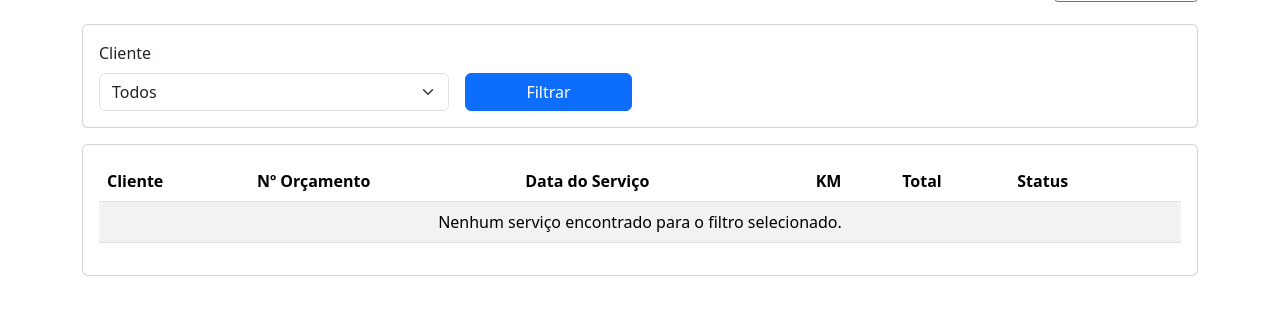
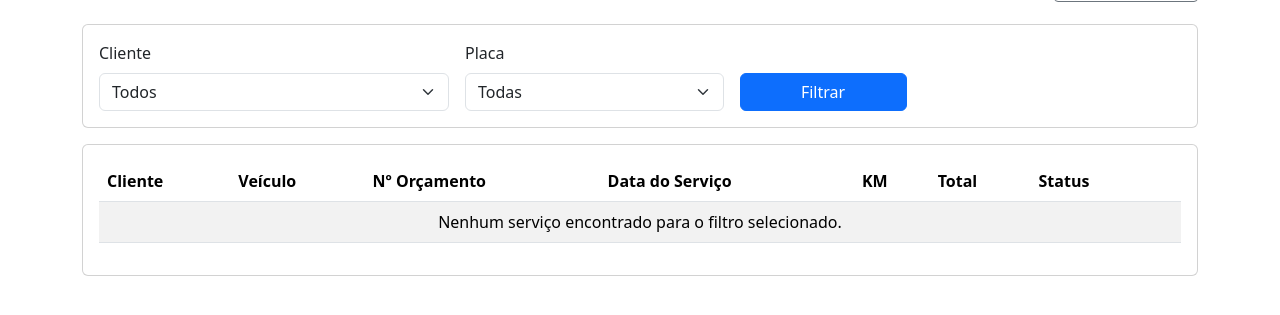
Before and after one commit to Franciney2519/Projeto_oficina, a Flask app: template templates/historico_servicos.html in a window 1280 px wide. Shown: the part 104-419 px from the top of the page. Run offline with Flask 3, Linux system fonts and the light colour scheme; the template is opened without the code that fills it, so the values that code supplies are empty; the visitor is signed in with stand-in values (Sample User, id 1); parts of the project's set-up code (start-up, migrations or seed data) failed here and were passed over; some libraries are stand-ins or nearby versions.

Commit message:
feat(historico): exibir veículo/placa e filtrar por placa
- Coluna Veículo (marca modelo + placa) adicionada à tabela
- Filtro de placa no formulário de busca
- Veículo exibido no modal de detalhes do orçamento
- Rota busca dados do veículo via id_veiculo do orçamento

Co-Authored-By: Claude Sonnet 4.6 <noreply@anthropic.com>

```diff
--- a/app.py
+++ b/app.py
@@ -1202,8 +1202,9 @@ def toggle_funcionario(employee_id: int):
 
 @app.route("/historico-servicos")
 def historico_servicos():
-    """Tela consolidada de serviços com filtro por cliente."""
+    """Tela consolidada de serviços com filtro por cliente e placa."""
     selected_client_id = request.args.get("cliente")
+    selected_placa = request.args.get("placa", "").strip().upper()
     try:
         selected_client_id = int(selected_client_id) if selected_client_id else None
     except ValueError:
@@ -1212,31 +1213,55 @@ def historico_servicos():
 
     services_df = dal.get_all_services()
     clients_df = dal.get_all_clients()[["id_cliente", "nome"]]
-    budgets_df = dal.get_all_budgets()[["id_orcamento", "status", "carro_km"]]
+    budgets_df = dal.get_all_budgets()[["id_orcamento", "status", "carro_km", "id_veiculo"]]
+
+    # Busca dados do veículo (placa, marca, modelo) via id_veiculo do orçamento
+    vehicles_df = pd.DataFrame(dal.get_all_vehicles())
+    if not vehicles_df.empty:
+        vehicles_df = vehicles_df[["id_veiculo", "marca", "modelo", "placa"]].fillna("")
+        budgets_df = budgets_df.merge(vehicles_df, on="id_veiculo", how="left")
+    else:
+        budgets_df["marca"] = ""
+        budgets_df["modelo"] = ""
+        budgets_df["placa"] = ""
 
     services_df = services_df.merge(clients_df, on="id_cliente", how="left")
     services_df = services_df.merge(budgets_df, on="id_orcamento", how="left")
     services_df["data_execucao"] = pd.to_datetime(
         services_df["data_execucao"], errors="coerce"
     )
+    services_df = services_df.fillna("")
 
     if selected_client_id:
         services_df = services_df[services_df["id_cliente"] == selected_client_id]
+
+    if selected_placa:
+        services_df = services_df[
+            services_df["placa"].astype(str).str.upper().str.contains(selected_placa, na=False)
+        ]
 
     services_df = services_df.sort_values("data_execucao", ascending=False)
 
     # Agrupa por orçamento: uma linha por orçamento, itens no detalhe
     budgets_seen: dict = {}
     budgets_order: list = []
-    for row in services_df.fillna("").to_dict(orient="records"):
+    for row in services_df.to_dict(orient="records"):
         key = row.get("id_orcamento") or f"sem_{row.get('id_servico')}"
         if key not in budgets_seen:
+            marca  = str(row.get("marca") or "").strip()
+            modelo = str(row.get("modelo") or "").strip()
+            placa  = str(row.get("placa") or "").strip()
+            veiculo_info = " ".join(p for p in [marca, modelo] if p) or "-"
+            if placa:
+                veiculo_info += f" ({placa})"
             budgets_seen[key] = {
                 "budget_id":    row.get("id_orcamento"),
                 "client_id":    row.get("id_cliente"),
                 "client_name":  row.get("nome") or "N/D",
                 "service_date": _format_date(row.get("data_execucao")),
                 "carro_km":     row.get("carro_km") or "-",
+                "veiculo_info": veiculo_info,
+                "placa":        placa or "-",
                 "status":       row.get("status") or "Sem status",
                 "total_value":  0.0,
                 "itens":        [],
@@ -1245,23 +1270,35 @@ def historico_servicos():
         entry = budgets_seen[key]
         entry["total_value"] = round(entry["total_value"] + float(row.get("valor") or 0), 2)
         entry["itens"].append({
-            "tipo":       row.get("tipo_servico") or "-",
-            "descricao":  row.get("descricao_servico") or "-",
-            "valor":      float(row.get("valor") or 0),
+            "tipo":        row.get("tipo_servico") or "-",
+            "descricao":   row.get("descricao_servico") or "-",
+            "valor":       float(row.get("valor") or 0),
             "responsavel": row.get("responsavel") or "-",
             "observacoes": row.get("observacoes") or "-",
         })
 
     services = [budgets_seen[k] for k in budgets_order]
 
-    # Apenas clientes que possuem serviços registrados, em ordem alfabética
+    # Apenas clientes com serviços, em ordem alfabética
+    all_services_df = dal.get_all_services().merge(clients_df, on="id_cliente", how="left")
     client_ids_with_services = set(
-        services_df["id_cliente"].dropna().astype(int).tolist()
+        all_services_df["id_cliente"].dropna().astype(int).tolist()
     )
     clients = (
         clients_df[clients_df["id_cliente"].isin(client_ids_with_services)]
         .sort_values("nome")
         .to_dict(orient="records")
+    )
+
+    # Placas únicas disponíveis para o filtro (considerando cliente selecionado)
+    placas_df = budgets_df.copy()
+    if selected_client_id:
+        ids_with_client = all_services_df[
+            all_services_df["id_cliente"] == selected_client_id
+        ]["id_orcamento"].dropna().unique()
+        placas_df = placas_df[placas_df["id_orcamento"].isin(ids_with_client)]
+    placas = sorted(
+        p for p in placas_df["placa"].dropna().astype(str).str.strip().unique() if p
     )
 
     return render_template(
@@ -1269,6 +1306,8 @@ def historico_servicos():
         services=services,
         clients=clients,
         selected_client_id=selected_client_id,
+        selected_placa=selected_placa,
+        placas=placas,
     )
 
 
--- a/templates/historico_servicos.html
+++ b/templates/historico_servicos.html
@@ -9,13 +9,24 @@
 <div class="card mb-3">
   <div class="card-body">
     <form method="get" class="row g-3 align-items-end">
-      <div class="col-md-6 col-lg-4">
+      <div class="col-md-5 col-lg-4">
         <label class="form-label">Cliente</label>
         <select name="cliente" class="form-select">
           <option value="">Todos</option>
           {% for cliente in clients %}
             <option value="{{ cliente.id_cliente }}" {% if cliente.id_cliente == selected_client_id %}selected{% endif %}>
               {{ cliente.nome }}
+            </option>
+          {% endfor %}
+        </select>
+      </div>
+      <div class="col-md-4 col-lg-3">
+        <label class="form-label">Placa</label>
+        <select name="placa" class="form-select">
+          <option value="">Todas</option>
+          {% for placa in placas %}
+            <option value="{{ placa }}" {% if placa == selected_placa %}selected{% endif %}>
+              {{ placa }}
             </option>
           {% endfor %}
         </select>
@@ -34,6 +45,7 @@
         <thead>
           <tr>
             <th>Cliente</th>
+            <th>Veículo</th>
             <th>Nº Orçamento</th>
             <th>Data do Serviço</th>
             <th>KM</th>
@@ -46,6 +58,7 @@
           {% for s in services %}
             <tr>
               <td>{{ s.client_name }}</td>
+              <td>{{ s.veiculo_info }}</td>
               <td>{{ s.budget_id or '-' }}</td>
               <td>{{ s.service_date }}</td>
               <td>{{ s.carro_km }}</td>
@@ -65,7 +78,7 @@
             </tr>
           {% else %}
             <tr>
-              <td colspan="7" class="text-center">Nenhum serviço encontrado para o filtro selecionado.</td>
+              <td colspan="8" class="text-center">Nenhum serviço encontrado para o filtro selecionado.</td>
             </tr>
           {% endfor %}
         </tbody>
@@ -88,6 +101,10 @@
           <div class="col-sm-4">
             <p class="mb-1 text-muted small">Cliente</p>
             <p class="fw-semibold mb-0" id="det-cliente"></p>
+          </div>
+          <div class="col-sm-4">
+            <p class="mb-1 text-muted small">Veículo</p>
+            <p class="fw-semibold mb-0" id="det-veiculo"></p>
           </div>
           <div class="col-sm-4">
             <p class="mb-1 text-muted small">Data do Serviço</p>
@@ -145,6 +162,7 @@ document.querySelectorAll('.btn-detalhes').forEach(function(btn) {
       document.getElementById('modalDetalhesLabel').textContent =
         'Detalhes do Orçamento' + (s.budget_id ? ' #' + s.budget_id : '');
       document.getElementById('det-cliente').textContent = s.client_name || '-';
+      document.getElementById('det-veiculo').textContent = s.veiculo_info || '-';
       document.getElementById('det-data').textContent    = s.service_date || '-';
       document.getElementById('det-km').textContent      =
         s.carro_km && s.carro_km !== '-' ? s.carro_km + ' km' : '-';
```
